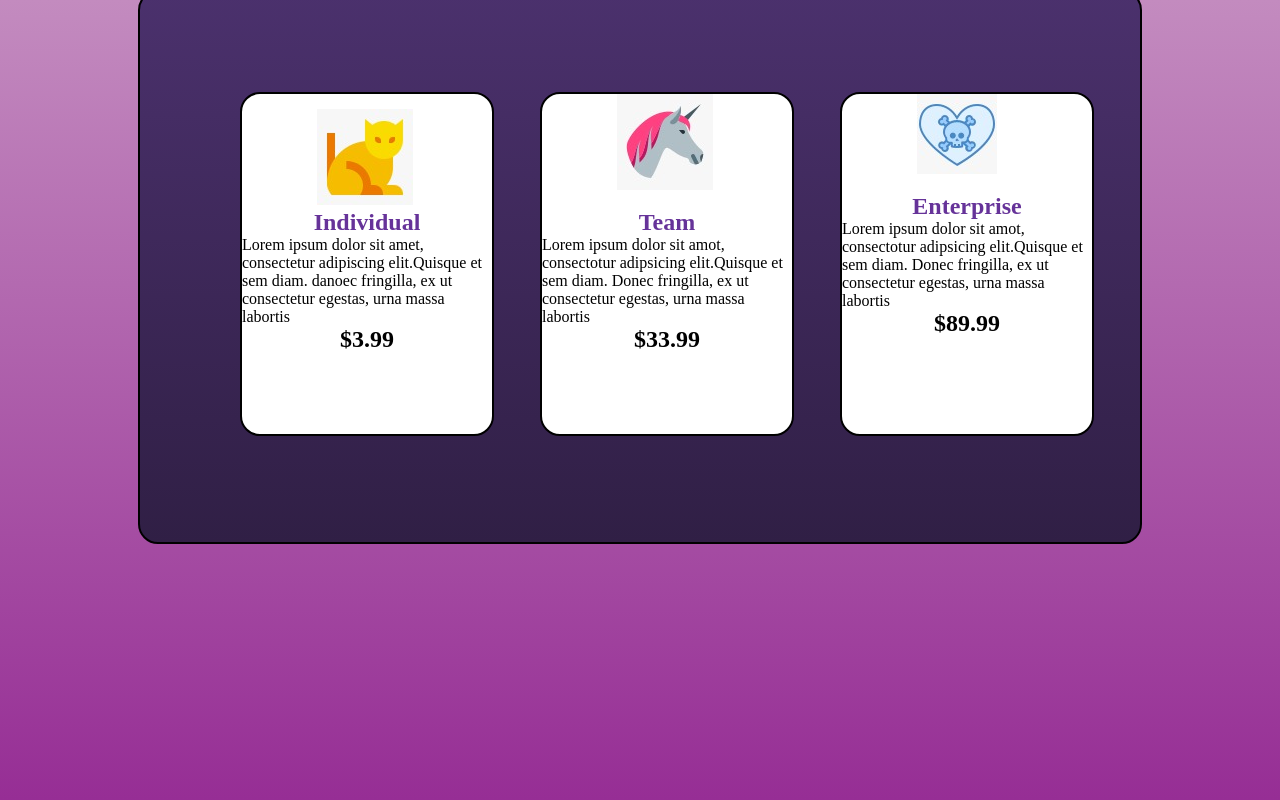
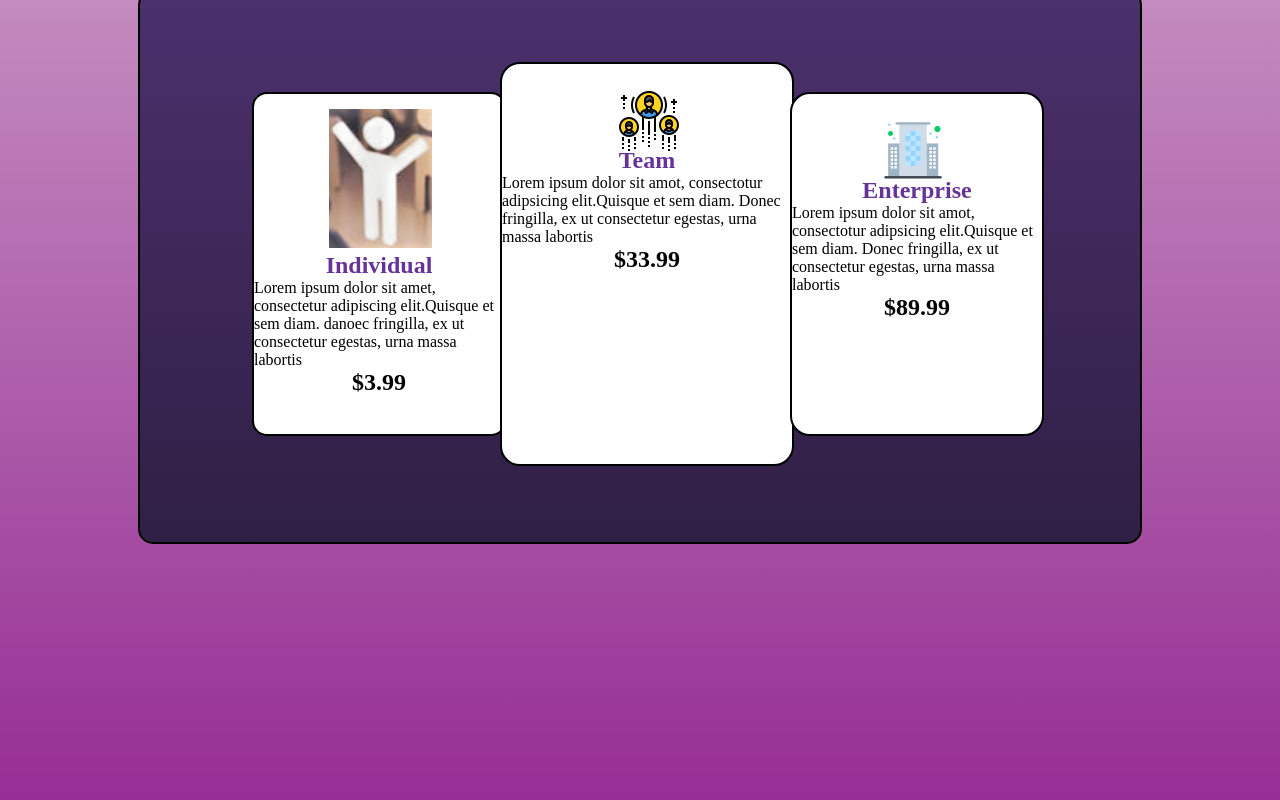
Before and after one commit to SaquiNda/Trabajo_Prueba, a plain HTML site: page index.html in a window 1280 px wide. Shown: the top 800 px of the page. Drawn offline with Linux system fonts and the light colour scheme.

Commit message:
Fase_Completa

```diff
--- a/index.html
+++ b/index.html
@@ -14,14 +14,14 @@
         <div class="rectangulo1">
             <div class="rectanguloizquierdo">
                 <article class="article">
-                    <div class="imagen"><img src="imagen/07ba46e1-d06a-4087-a219-928b51c09ae6.jfif"></div>
+                    <div class="imagenizquierda"><img src="imagen/INDIVIDUAL_2.png"></div>
                     <h1>Individual</h1>
                     <p>Lorem ipsum dolor sit amet, consectetur adipiscing elit.Quisque et sem diam. danoec fringilla, ex ut consectetur egestas, urna massa labortis</p>
                     <h2>$3.99</h2>
                 </article>
             </div>
             <div class="rectangulocentro">
-                <div class="imagen"><img src="imagen/3fa64cd3-d064-4d0a-a461-e01ffb811ea5.jfif"></div>
+                <div class="imagencentro"><img src="imagen/icons8-team-64.png"></div>
                 <article class="article">
                     <h1>Team</h1>
                     <p>Lorem ipsum dolor sit amot, consectotur adipsicing elit.Quisque et sem diam. Donec fringilla, ex ut consectetur egestas, urna massa labortis</p>
@@ -29,7 +29,7 @@
                 </article>
             </div>
             <div class="rectanguloderecho">
-                <div class="imagen"><img src="imagen/811527fb-23d3-405b-99ee-b5bb9594aa1a.jfif"></div>
+                <div class="imagenderecha"><img src="imagen/icons8-building-64.png"></div>
                 <article class="article">
                     <h1>Enterprise</h1>
                     <p>Lorem ipsum dolor sit amot, consectotur adipsicing elit.Quisque et sem diam. Donec fringilla, ex ut consectetur egestas, urna massa labortis</p>
--- a/styles.css
+++ b/styles.css
@@ -24,7 +24,7 @@ body {
     margin: 0 auto;
     border: 2px solid black;
     top: -650px;
-    border-radius: 20px;
+    border-radius: 15px;
 }
 
 .rectanguloizquierdo {
@@ -34,18 +34,18 @@ body {
     position: absolute;
     border: 2px solid black;
     top: 100px;
-    left: 100px;
-    border-radius: 20px;
+    left: 112px;
+    border-radius: 15px;
 }
 
 .rectangulocentro {
-    height: 340px;
-    width: 250px;
+    height: 400px;
+    width: 290px;
     background: #ffff;
     position: absolute;
     border: 2px solid black;
-    top: 100px;
-    left: 400px;
+    top: 70px;
+    left: 360px;
     border-radius: 20px;
 }
 
@@ -56,7 +56,7 @@ body {
     position: absolute;
     border: 2px solid black;
     top: 100px;
-    left: 700px;
+    left: 650px;
     border-radius: 20px;
 }
 
@@ -76,7 +76,19 @@ article h2 {
     text-align: center;
 }
 
-.imagen {
+.imagenizquierda {
     position: relative;
     left: 75px;
 }
+
+.imagencentro {
+    position: relative;
+    left: 115px;
+    top: 25px;
+}
+
+.imagenderecha {
+    position: relative;
+    left: 90px;
+    top: 25px;
+}
```
Also changed, not shown: imagen/07ba46e1-d06a-4087-a219-928b51c09ae6.jfif (deleted), imagen/3fa64cd3-d064-4d0a-a461-e01ffb811ea5.jfif (deleted), imagen/811527fb-23d3-405b-99ee-b5bb9594aa1a.jfif (deleted), imagen/INDIVIDUAL_2.png (added), imagen/icons8-building-64.png (added), imagen/icons8-team-64.png (added).
